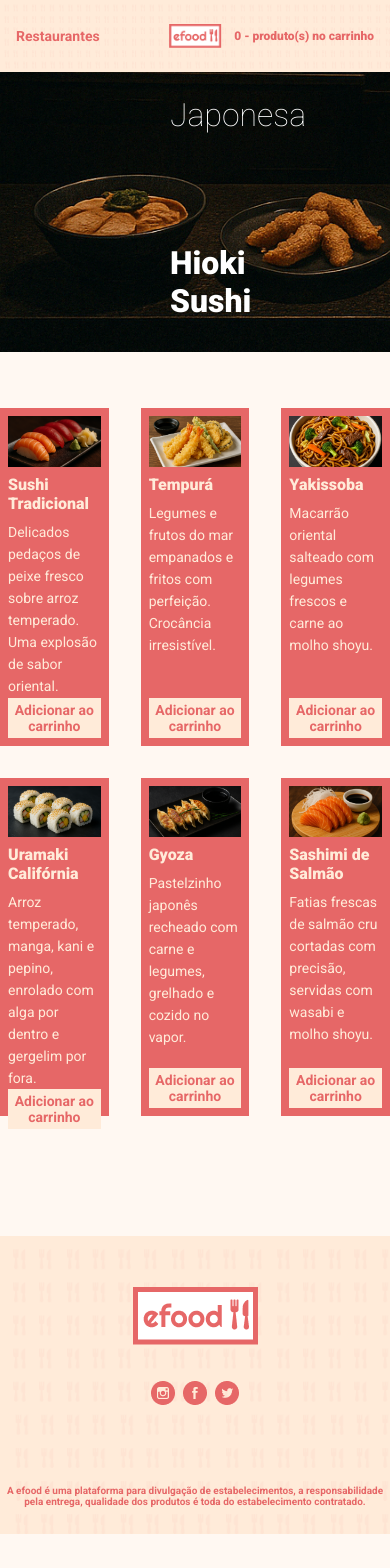
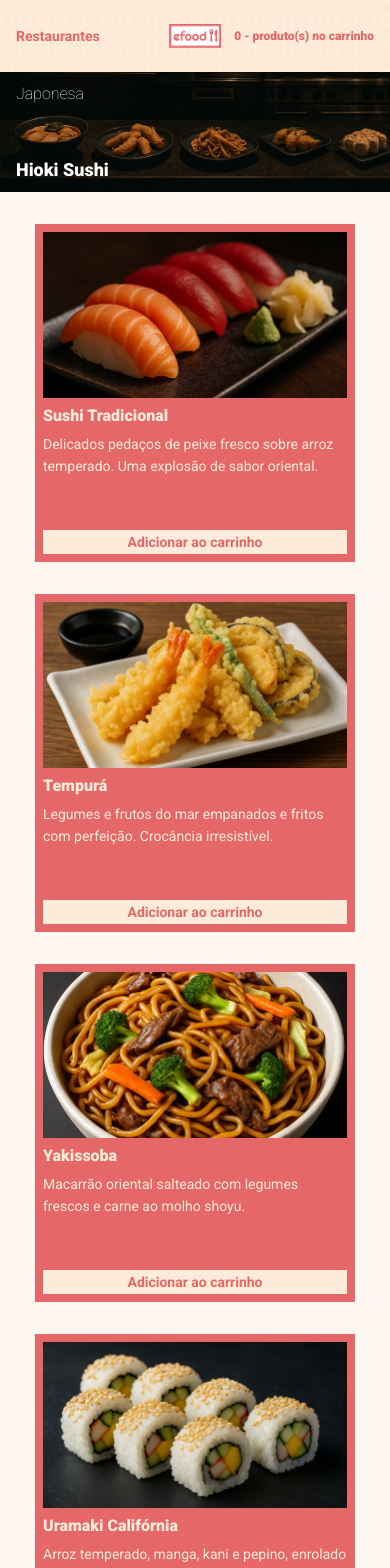
Before and after one commit to FabiusCaesar/efood, a React (Create React App) app: page /restaurante/1 in a window 390 px wide. Shown: the top 1568 px of the page. Before the commit the page ends 1534 px from the top, so only its background shows below. Built offline with nearby package versions, Linux system fonts and the light colour scheme.

Commit message:
Ajusta responsividade

```diff
--- a/src/components/Footer/styles.ts
+++ b/src/components/Footer/styles.ts
@@ -2,6 +2,12 @@ import styled from 'styled-components'
 
 import fundo from '../../assets/images/fundo.png'
 import colors from '../../styles/colors'
+import {
+  copyrightResponsive,
+  footerResponsive,
+  logoFooterResponsive,
+  socialFooterResponsive
+} from '../../styles/mixins'
 
 export const FooterContainer = styled.div`
   height: 298px;
@@ -12,6 +18,8 @@ export const FooterContainer = styled.div`
   flex-direction: column;
   align-items: center;
   justify-content: center;
+
+  ${footerResponsive}
 `
 
 export const Logo = styled.img`
@@ -19,12 +27,16 @@ export const Logo = styled.img`
   height: 57.5px;
   margin-top: 64px;
   margin-bottom: 32px;
+
+  ${logoFooterResponsive}
 `
 
 export const SocialMedia = styled.img`
   width: 88px;
   height: 24px;
   margin-bottom: 80px;
+
+  ${socialFooterResponsive}
 `
 
 export const Copyright = styled.h4`
@@ -33,4 +45,6 @@ export const Copyright = styled.h4`
   color: ${colors.primary};
   max-width: 480px;
   margin-bottom: 40px;
+
+  ${copyrightResponsive}
 `
--- a/src/components/HeaderHome/styles.ts
+++ b/src/components/HeaderHome/styles.ts
@@ -2,7 +2,11 @@ import styled from 'styled-components'
 
 import fundo from '../../assets/images/fundo.png'
 import colors from '../../styles/colors'
-import breakpoints from '../../styles/breakpoints'
+import {
+  headerContainerResponsive,
+  logoHomeResponsive,
+  sloganResponsive
+} from '../../styles/mixins'
 
 export const HeaderContainer = styled.div`
   height: 384px;
@@ -14,30 +18,14 @@ export const HeaderContainer = styled.div`
   align-items: center;
   justify-content: center;
 
-  @media (max-width: ${breakpoints.desktop}) {
-    height: 250px;
-  }
-
-  @media (max-width: ${breakpoints.mobile}) {
-    height: 72x;
-  }
+  ${headerContainerResponsive}
 `
 
 export const Logo = styled.img`
   margin-top: 64px;
   margin-bottom: 138px;
 
-  @media (max-width: ${breakpoints.desktop}) {
-    margin-top: 36px;
-    margin-bottom: 50px;
-    height: 36px;
-  }
-
-  @media (max-width: ${breakpoints.mobile}) {
-    margin-top: 16px;
-    margin-bottom: 48px;
-    height: 24px;
-  }
+  ${logoHomeResponsive}
 `
 
 export const SloganText = styled.h2`
@@ -49,13 +37,5 @@ export const SloganText = styled.h2`
   max-width: 540px;
   margin-bottom: 40px;
 
-  @media (max-width: ${breakpoints.desktop}) {
-    font-size: 24px;
-    line-height: 100%;
-  }
-
-  @media (max-width: ${breakpoints.mobile}) {
-    font-size: 18px;
-    line-height: 100%;
-  }
+  ${sloganResponsive}
 `
--- a/src/components/HeaderRestaurante/index.tsx
+++ b/src/components/HeaderRestaurante/index.tsx
@@ -14,7 +14,10 @@ const HeaderRestaurante = () => {
       </Link>
 
       <RightSide>
-        <div>0 - produto(s) no carrinho</div>
+        <span>
+          0 - produto(s)
+          <br className="quebra-mobile" /> no carrinho
+        </span>
       </RightSide>
     </HeaderContainer>
   )
--- a/src/components/HeaderRestaurante/styles.ts
+++ b/src/components/HeaderRestaurante/styles.ts
@@ -1,7 +1,10 @@
 import styled from 'styled-components'
 import fundo from '../../assets/images/fundo.png'
 import colors from '../../styles/colors'
-import breakpoints from '../../styles/breakpoints'
+import {
+  headerRestauranteResponsive,
+  logoRestauranteResponsive
+} from '../../styles/mixins'
 
 export const HeaderContainer = styled.header`
   position: relative;
@@ -17,17 +20,7 @@ export const HeaderContainer = styled.header`
   font-weight: 900;
   color: ${colors.primary};
 
-  @media (max-width: ${breakpoints.desktop}) {
-    height: 100px;
-    font-size: 16px;
-    padding: 0 80px;
-  }
-
-  @media (max-width: ${breakpoints.mobile}) {
-    height: 72px;
-    font-size: 12px;
-    padding: 0 16px;
-  }
+  ${headerRestauranteResponsive}
 `
 
 export const LeftSide = styled.div`
@@ -36,6 +29,16 @@ export const LeftSide = styled.div`
 
 export const RightSide = styled.div`
   z-index: 1;
+
+  .quebra-mobile {
+    display: none;
+  }
+
+  @media (max-width: 375px) {
+    .quebra-mobile {
+      display: inline;
+    }
+  }
 `
 
 export const Logo = styled.img`
@@ -45,11 +48,5 @@ export const Logo = styled.img`
   top: 50%;
   transform: translate(-50%, -50%);
 
-  @media (max-width: ${breakpoints.desktop}) {
-    height: 36px;
-  }
-
-  @media (max-width: ${breakpoints.mobile}) {
-    height: 24px;
-  }
+  ${logoRestauranteResponsive}
 `
--- a/src/components/RestauranteCard/index.tsx
+++ b/src/components/RestauranteCard/index.tsx
@@ -1,11 +1,12 @@
-import Button from '../Button'
 import Tag from '../Tag'
 import {
   Avaliacao,
+  BotaoResponsivo,
   Card,
   CardContent,
   CardImg,
   Descricao,
+  DescricaoContainer,
   TagsWrapper,
   Titulo,
   TituloContainer
@@ -41,7 +42,9 @@ const RestauranteCard = ({
         {destaque && <Tag>Destaque da semana</Tag>}
         <Tag>{tipo}</Tag>
       </TagsWrapper>
+
       <CardImg src={imagemCard} alt={titulo} />
+
       <CardContent>
         <TituloContainer>
           <Titulo>{titulo}</Titulo>
@@ -50,8 +53,13 @@ const RestauranteCard = ({
             <img src={estrela} />
           </Avaliacao>
         </TituloContainer>
-        <Descricao>{descricao}</Descricao>
-        <Button title="Clique aqui para saber mais">Saiba mais</Button>
+
+        <DescricaoContainer>
+          <Descricao>{descricao}</Descricao>
+          <BotaoResponsivo title="Clique aqui para saber mais">
+            Saiba mais
+          </BotaoResponsivo>
+        </DescricaoContainer>
       </CardContent>
     </Card>
   )
--- a/src/components/RestauranteCard/styles.ts
+++ b/src/components/RestauranteCard/styles.ts
@@ -1,12 +1,15 @@
 import styled from 'styled-components'
 import colors from '../../styles/colors'
 import { Link } from 'react-router-dom'
+import { media } from '../../styles/mixins'
+import { ButtonContainer } from '../Button/styles'
 
 export const Card = styled(Link)`
   background-color: ${colors.white};
   color: ${colors.primary};
   position: relative;
-  margin-bottom: 48px;
+  display: flex;
+  flex-direction: column;
 `
 
 export const TagsWrapper = styled.div`
@@ -17,15 +20,19 @@ export const TagsWrapper = styled.div`
   right: 16px;
 `
 
+export const CardImg = styled.img`
+  display: block;
+  width: 100%;
+`
+
 export const CardContent = styled.div`
   border: 1px solid ${colors.primary};
   border-top: none;
   padding: 8px;
-`
-
-export const CardImg = styled.img`
-  display: block;
-  width: 100%;
+  display: flex;
+  flex-direction: column;
+  justify-content: space-between;
+  flex: 1;
 `
 
 export const TituloContainer = styled.div`
@@ -46,10 +53,28 @@ export const Avaliacao = styled.div`
   font-weight: 700;
   gap: 8px;
 `
+export const DescricaoContainer = styled.div`
+  display: flex;
+  flex: 1;
+  flex-direction: column;
+  justify-content: space-between;
+`
 
 export const Descricao = styled.p`
   font-size: 14px;
   line-height: 22px;
   display: block;
   margin: 16px 0;
+
+  ${media.mobile`
+    margin-bottom: 0;
+  `}
 `
+
+export const BotaoResponsivo = styled(ButtonContainer)`
+  width: fit-content;
+
+  ${media.mobile`
+    display: none;
+  `}
+`
--- a/src/components/RestaurantesList/styles.ts
+++ b/src/components/RestaurantesList/styles.ts
@@ -1,11 +1,31 @@
 import { styled } from 'styled-components'
+import { media } from '../../styles/mixins'
 
 export const Container = styled.section`
   padding: 80px 0 72px;
+
+  ${media.desktop`
+    padding: 64px 0 56px;
+  `}
+
+  ${media.mobile`
+    padding: 24px 0 24px;
+  `}
 `
 
 export const List = styled.ul`
   display: grid;
   grid-template-columns: 1fr 1fr;
-  column-gap: 80px;
+  gap: 80px;
+
+  ${media.desktop`
+    gap: 40px;
+    row-gap: 40px;
+  `}
+
+  ${media.mobile`
+    grid-template-columns: 1fr;
+    gap: 0;
+    row-gap: 32px;
+  `}
 `
--- a/src/pages/Restaurante/styles.ts
+++ b/src/pages/Restaurante/styles.ts
@@ -1,5 +1,6 @@
 import { styled } from 'styled-components'
 import colors from '../../styles/colors'
+import { media } from '../../styles/mixins'
 
 type BannerProps = {
   backgroundImage: string
@@ -17,26 +18,69 @@ export const Banner = styled.div<BannerProps>`
   font-size: 18px;
   font-weight: 900;
   color: ${colors.primary};
+
+  ${media.desktop`
+    height: 200px;
+    padding: 16px 80px 24px;
+  `}
+
+  ${media.mobile`
+    height: 120px;
+    padding: 12px 16px;
+  `}
 `
 
 export const Tipo = styled.h3`
   font-size: 32px;
   font-weight: 100;
   color: ${colors.white};
+
+  ${media.desktop`
+    font-size: 24px;
+  `}
+
+  ${media.mobile`
+    font-size: 16px;
+  `}
 `
 
 export const Nome = styled.h2`
   font-size: 32px;
   font-weight: 900;
   color: ${colors.white};
+
+  ${media.desktop`
+    font-size: 24px;
+  `}
+
+  ${media.mobile`
+    font-size: 18px;
+  `}
 `
 
 export const Container = styled.section`
   padding: 56px 0 120px;
+
+  ${media.tablet`
+  padding: 56px 0 72px;
+    `}
+
+  ${media.mobile`
+    padding: 32px 0 32px;
+  `}
 `
 
 export const PratosList = styled.ul`
   display: grid;
   grid-template-columns: 1fr 1fr 1fr;
   gap: 32px;
+  justify-items: center;
+
+  ${media.desktop`
+    grid-template-columns: 1fr 1fr;
+  `}
+
+  ${media.mobile`
+    grid-template-columns: 1fr;
+  `}
 `
--- a/src/styles/GlobalStyle.ts
+++ b/src/styles/GlobalStyle.ts
@@ -1,5 +1,6 @@
 import { createGlobalStyle } from 'styled-components'
 import colors from './colors'
+import { media } from './mixins'
 
 const GlobalStyle = createGlobalStyle`
   * {
@@ -29,6 +30,10 @@ const GlobalStyle = createGlobalStyle`
     max-width: 1024px;
     width: 100%;
     margin: 0 auto;
+
+    ${media.desktop`
+        width: 90%;
+      `}
   }
 `
 export default GlobalStyle
--- /dev/null
+++ b/src/styles/mixins.ts
@@ -0,0 +1,131 @@
+import { css } from 'styled-components'
+import breakpoints from './breakpoints'
+
+// Mixins reutilizáveis por nome de breakpoint
+export const media = {
+  mobile: (first: TemplateStringsArray, ...interpolations: any[]) => css`
+    @media (max-width: ${breakpoints.mobile}) {
+      ${css(first, ...interpolations)}
+    }
+  `,
+  tablet: (first: TemplateStringsArray, ...interpolations: any[]) => css`
+    @media (max-width: ${breakpoints.tablet}) {
+      ${css(first, ...interpolations)}
+    }
+  `,
+  desktop: (first: TemplateStringsArray, ...interpolations: any[]) => css`
+    @media (max-width: ${breakpoints.desktop}) {
+      ${css(first, ...interpolations)}
+    }
+  `
+}
+
+// Mixins específicos para HeaderHome
+export const headerContainerResponsive = css`
+  @media (max-width: ${breakpoints.desktop}) {
+    height: 250px;
+  }
+
+  @media (max-width: ${breakpoints.mobile}) {
+    height: 100px;
+  }
+`
+
+export const logoHomeResponsive = css`
+  @media (max-width: ${breakpoints.desktop}) {
+    margin-top: 36px;
+    margin-bottom: 50px;
+    height: 36px;
+  }
+
+  @media (max-width: ${breakpoints.mobile}) {
+    margin-top: 16px;
+    margin-bottom: 16px;
+    height: 24px;
+  }
+`
+
+export const sloganResponsive = css`
+  @media (max-width: ${breakpoints.desktop}) {
+    font-size: 24px;
+    line-height: 100%;
+  }
+
+  @media (max-width: ${breakpoints.mobile}) {
+    font-size: 12px;
+    line-height: 100%;
+    margin: 12px;
+  }
+`
+
+// Mixins específicos para HeaderRestaurante
+export const headerRestauranteResponsive = css`
+  @media (max-width: ${breakpoints.desktop}) {
+    height: 100px;
+    font-size: 16px;
+    padding: 0 80px;
+  }
+
+  @media (max-width: ${breakpoints.mobile}) {
+    height: 72px;
+    font-size: 12px;
+    padding: 0 16px;
+  }
+`
+
+export const logoRestauranteResponsive = css`
+  @media (max-width: ${breakpoints.desktop}) {
+    height: 36px;
+  }
+
+  @media (max-width: ${breakpoints.mobile}) {
+    height: 24px;
+  }
+`
+
+// Mixins específicos para o Footer
+export const footerResponsive = css`
+  @media (max-width: ${breakpoints.desktop}) {
+    height: 180px;
+  }
+
+  @media (max-width: ${breakpoints.mobile}) {
+    height: 112px;
+    padding: 0 8px;
+  }
+`
+
+export const logoFooterResponsive = css`
+  @media (max-width: ${breakpoints.desktop}) {
+    height: 36px;
+    width: auto;
+    margin: 24px 0;
+  }
+
+  @media (max-width: ${breakpoints.mobile}) {
+    height: 24px;
+    width: auto;
+    margin-top: 16px;
+    margin-bottom: 12px;
+  }
+`
+
+export const socialFooterResponsive = css`
+  @media (max-width: ${breakpoints.desktop}) {
+    margin-bottom: 16px;
+  }
+
+  @media (max-width: ${breakpoints.mobile}) {
+    margin-bottom: 8px;
+  }
+`
+
+export const copyrightResponsive = css`
+  @media (max-width: ${breakpoints.desktop}) {
+    margin-bottom: 16px;
+  }
+
+  @media (max-width: ${breakpoints.mobile}) {
+    font-size: 8px;
+  }
+`
```
